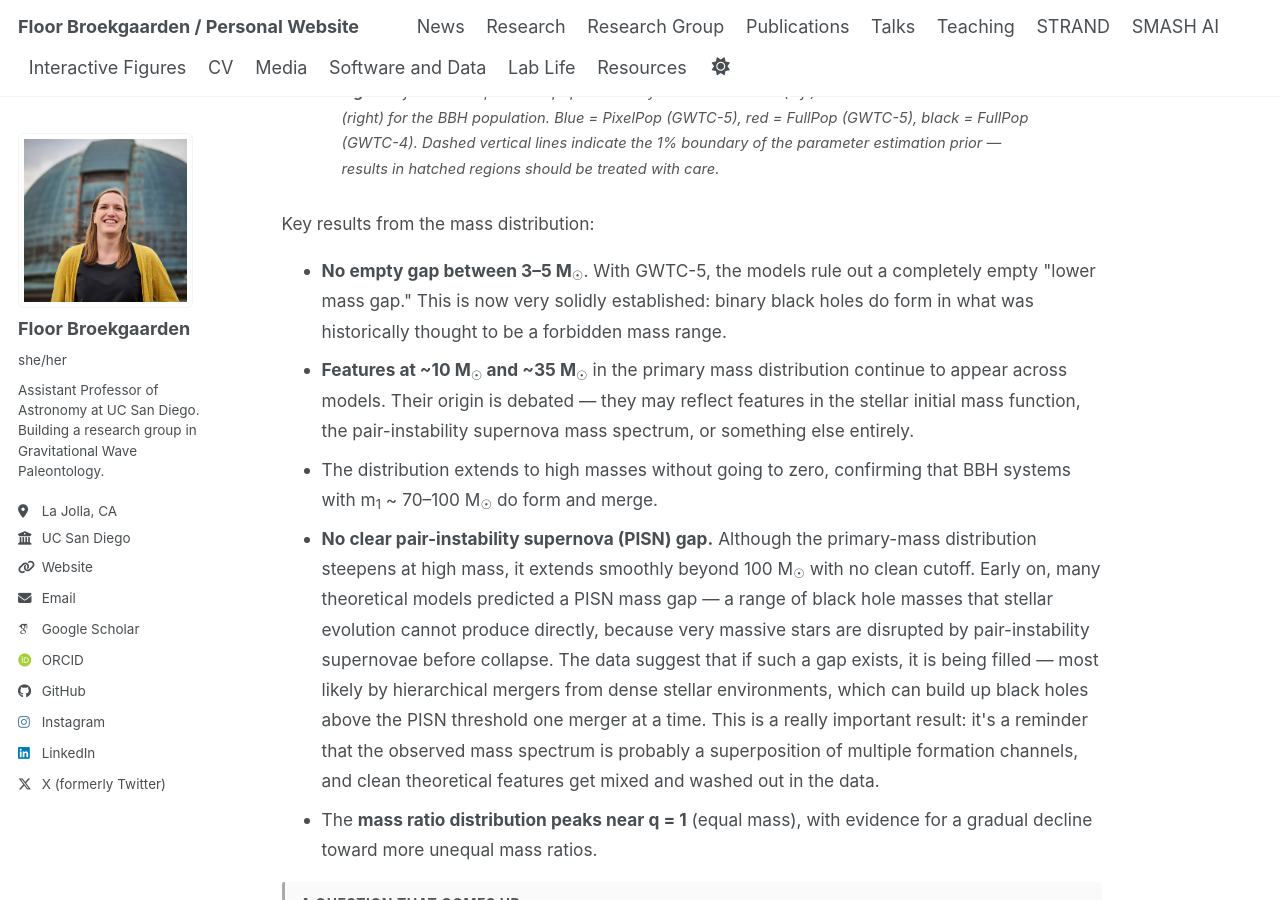
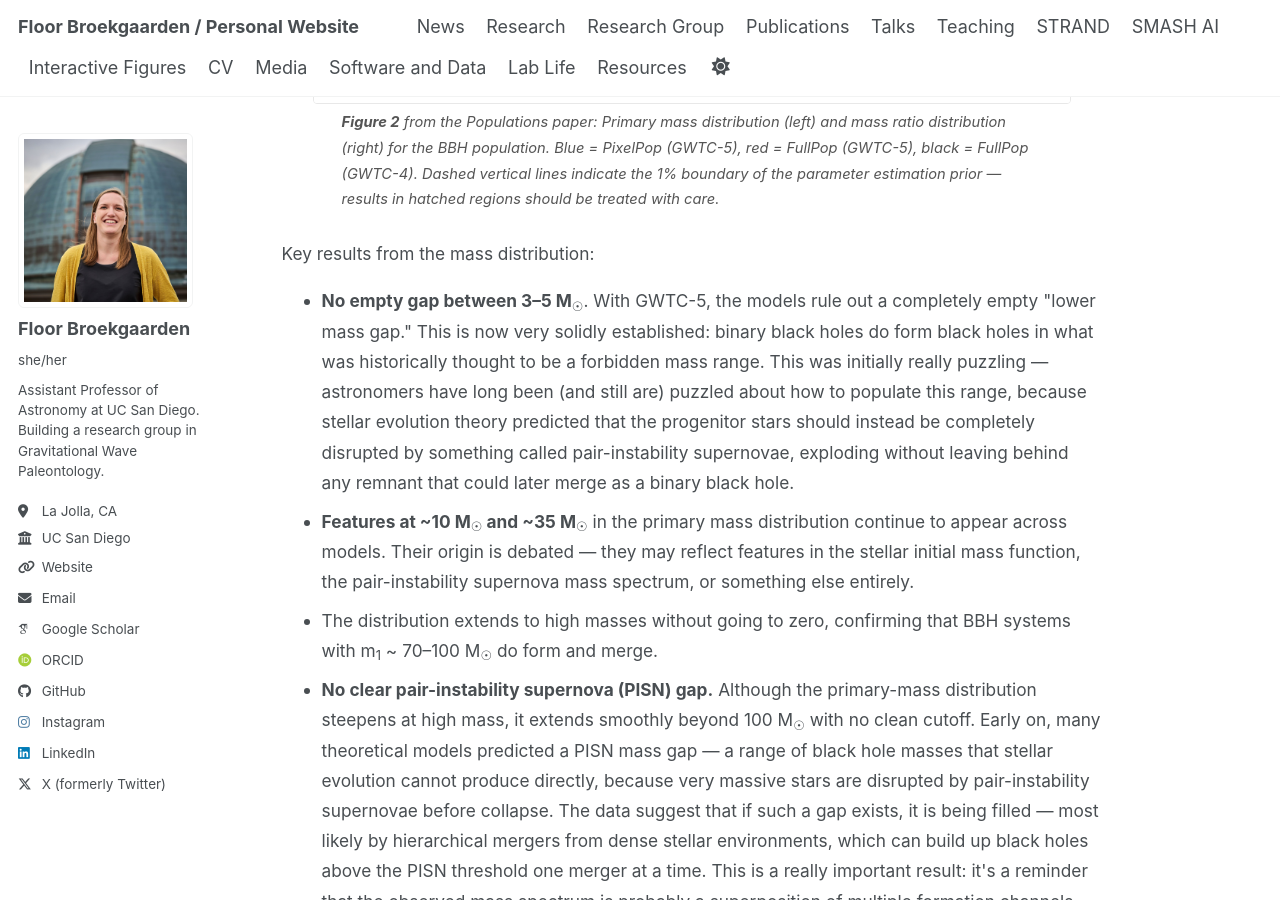
Before and after one commit to FloorBroekgaarden/FloorBroekgaarden.github.io, a Jekyll site: the page built from _pages/gwtc5.md, in a window 1280 px wide and 900 px high, scrolled down 12807 px. Built offline with Jekyll 4.4.1, drawn with Linux system fonts in a browser that asks for light colours; some web fonts are replaced; a script bundle is joined from its source files by our own code; library files that are not in the unit come from our copies; some of the changed text lies outside the part shown.

Commit message:
Update gwtc5.md

```diff
--- a/_pages/gwtc5.md
+++ b/_pages/gwtc5.md
@@ -250,7 +250,7 @@
 
 <p>The Populations paper (<a href="https://arxiv.org/abs/2605.27226">arXiv:2605.27226</a>) takes all the gravitational-wave events — not just the new O4b ones — and infers what the underlying population of binary black holes and neutron stars looks like. Rather than characterizing individual events, it asks: what is the distribution of masses, spins, and merger rates across the population?</p>
 
-<p>Two complementary modeling approaches are used throughout:</p>
+<p>Two complementary modeling approaches are used throughout, this is how I think about it intuitively:</p>
 
 <table style="font-size:0.9em; border-collapse:collapse; margin: 1em 0;">
   <thead>
@@ -299,7 +299,7 @@
 
 <p>Key results from the mass distribution:</p>
 <ul>
-  <li><strong>No empty gap between 3–5 M<sub>☉</sub></strong>. With GWTC-5, the models rule out a completely empty "lower mass gap." This is now very solidly established: binary black holes do form in what was historically thought to be a forbidden mass range.</li>
+  <li><strong>No empty gap between 3–5 M<sub>☉</sub></strong>. With GWTC-5, the models rule out a completely empty "lower mass gap." This is now very solidly established: binary black holes do form black holes in what was historically thought to be a forbidden mass range. This was initially really puzzling — astronomers have long been (and still are) puzzled about how to populate this range, because stellar evolution theory predicted that the progenitor stars should instead be completely disrupted by something called pair-instability supernovae, exploding without leaving behind any remnant that could later merge as a binary black hole.</li>
   <li><strong>Features at ~10 M<sub>☉</sub> and ~35 M<sub>☉</sub></strong> in the primary mass distribution continue to appear across models. Their origin is debated — they may reflect features in the stellar initial mass function, the pair-instability supernova mass spectrum, or something else entirely.</li>
   <li>The distribution extends to high masses without going to zero, confirming that BBH systems with m<sub>1</sub> ~ 70–100 M<sub>☉</sub> do form and merge.</li>
   <li><strong>No clear pair-instability supernova (PISN) gap.</strong> Although the primary-mass distribution steepens at high mass, it extends smoothly beyond 100 M<sub>☉</sub> with no clean cutoff. Early on, many theoretical models predicted a PISN mass gap — a range of black hole masses that stellar evolution cannot produce directly, because very massive stars are disrupted by pair-instability supernovae before collapse. The data suggest that if such a gap exists, it is being filled — most likely by hierarchical mergers from dense stellar environments, which can build up black holes above the PISN threshold one merger at a time. This is a really important result: it's a reminder that the observed mass spectrum is probably a superposition of multiple formation channels, and clean theoretical features get mixed and washed out in the data.</li>
@@ -336,7 +336,7 @@
   <li>At the same time, they find that <strong>39 ± 7% of binaries have negative χ<sub>eff</sub></strong> (according to the Bivariate Skewed model; 36 ± 6% from PixelPop), indicating systems with at least one black hole spin misaligned by more than 90° with respect to the orbit.</li>
 </ul>
 
-<p>Here is where it gets confusing. If you take the 39% negative χ<sub>eff</sub> value at face value, you would reason: for every misaligned (negative χ<sub>eff</sub>) system, a purely dynamical channel should produce an equally likely aligned one. So if ~40% are negative, then ~40% should be positive from the same channel, meaning ~80% of all events come from dynamically formed systems. That is a very strong claim — and it seems to be in tension with what you see from individual events, where only a handful clearly require positive χ<sub>eff</sub> and almost none clearly require negative χ<sub>eff</sub>.</p>
+<p>Here is where it gets confusing. If you take the 39% negative χ<sub>eff</sub> value at face value, you would reason: for every misaligned (negative χ<sub>eff</sub>) system, a purely dynamical channel should produce an equally likely aligned one. So if ~40% are negative, then ~40% should be positive from the same channel, meaning ~80% of all events come from dynamically formed systems. That is a very strong claim — and it seems to be in tension with what you see from individual events, where already a handful clearly require positive χ<sub>eff</sub> and almost none clearly require negative χ<sub>eff</sub>.</p>
 
 <p>My honest take: I am not convinced. The χ<sub>eff</sub> measurement is notoriously difficult — it is strongly correlated with the mass ratio and other parameters, and spin inference from current detectors is genuinely hard. Furthermore, the PixelPop approach has a known limitation: even if the true χ<sub>eff</sub> distribution were a delta function at zero, the smoothness prior would spread it into both positive and negative territory. So a distribution that peaks near zero will always "leak" into the negative. I think the evidence for a significant negative-χ<sub>eff</sub> population is intriguing but not yet compelling. I want to see a few more events like GW241110 — ones that individually require negative χ<sub>eff</sub> — before drawing strong conclusions.</p>
 
@@ -381,7 +381,7 @@
   <li><strong>GW250114 with SNR = 76.9 is a gift.</strong> High-SNR events do more for science per event than many low-SNR detections combined. Improving detector sensitivity is genuinely the best way to advance the field, not just accumulating more marginal candidates.</li>
 </ul>
 
-<p>The next step is O4c, whose public alerts are already visible online. Word on the street suggests no binary neutron star events there either — though the story can always change once the full catalog analysis is done. And then O5 looms on the horizon, promising another major leap in sensitivity.</p>
+<p>The next step is O4c, whose public alerts are already visible online. Word on the street (and a quick look at the <a href="https://gracedb.ligo.org/superevents/public/O4/">latest alerts</a>) suggests no binary neutron star events there either — though the story can always change once the full catalog analysis is done. And then O5 looms on the horizon, promising another major leap in sensitivity.</p>
 
 <p>It's a great time to be in this field.</p>
 
```
